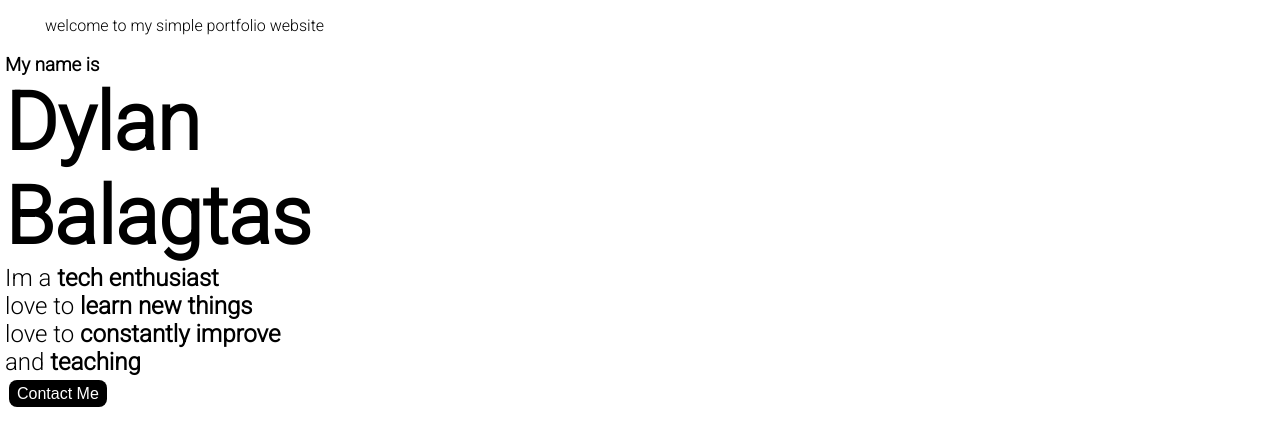
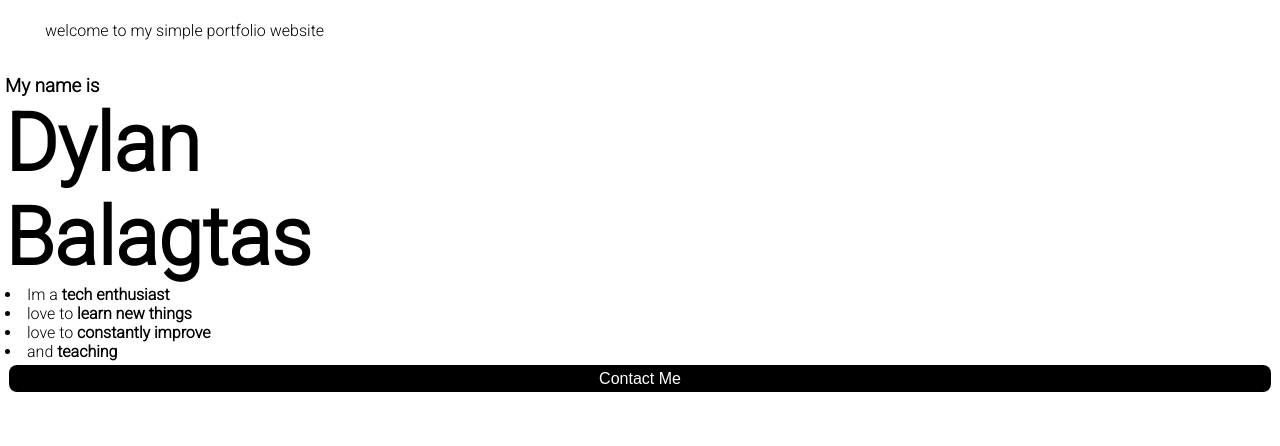
Before and after one commit to mcdylanb/portfolio, a React (Create React App) app: page / in a window 1280 px wide. Shown: the top 446 px of the page. Built offline with nearby package versions, Linux system fonts and the light colour scheme.

Commit message:
Seperates div with container

```diff
--- a/src/App.css
+++ b/src/App.css
@@ -1,3 +1,7 @@
+.container {
+  display: flex;
+  flex-direction: column;
+}
 .app {
   font-family: "Roboto", sans-serif;
 }
--- a/src/App.js
+++ b/src/App.js
@@ -4,23 +4,37 @@ const Intro = () => {
   return (
     <div>
       <div className="intro">
+        <div className="container">
           <blockquote>welcome to my simple portfolio website</blockquote>
+        </div>
+
+        <div className="container">
           <h3> My name is </h3>
+        </div>
+
+        <div className="container">
           <h1> Dylan </h1>
           <h1>Balagtas</h1>
-        <p>
+        </div>
+
+        <div className="container">
+          <li>
             Im a <strong>tech enthusiast</strong>
-        </p>
-        <p>
+          </li>
+          <li>
             love to <strong>learn new things</strong>
-        </p>
-        <p>
+          </li>
+          <li>
             love to <strong>constantly improve</strong>
-        </p>
-        <p>
+          </li>
+          <li>
             and <strong>teaching</strong>
-        </p>
+          </li>
+        </div>
+
+        <div className="container">
           <button>Contact Me</button>
+        </div>
       </div>
     </div>
   );
```
Lines whose indentation alone changed are shown as unchanged.
